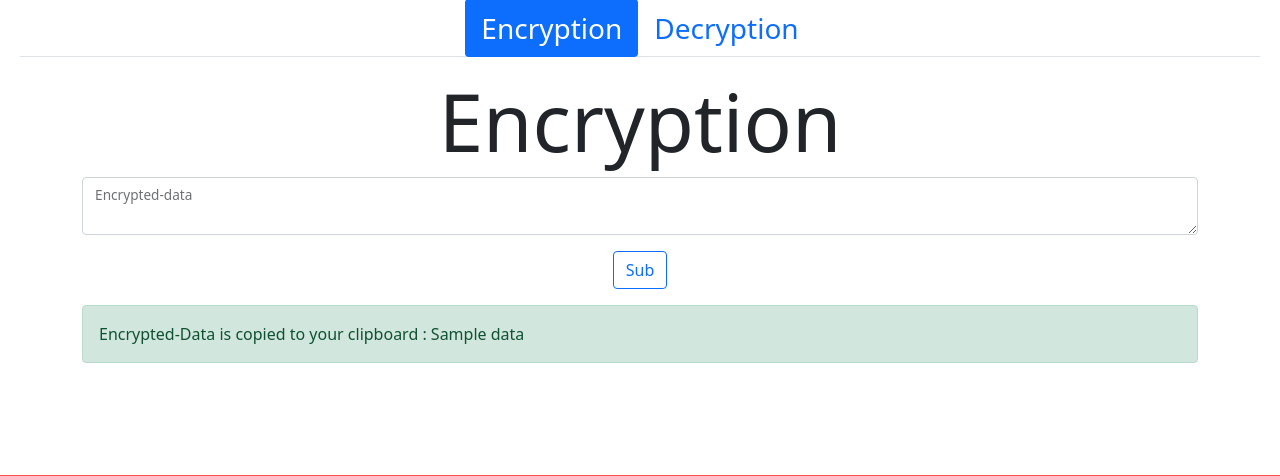
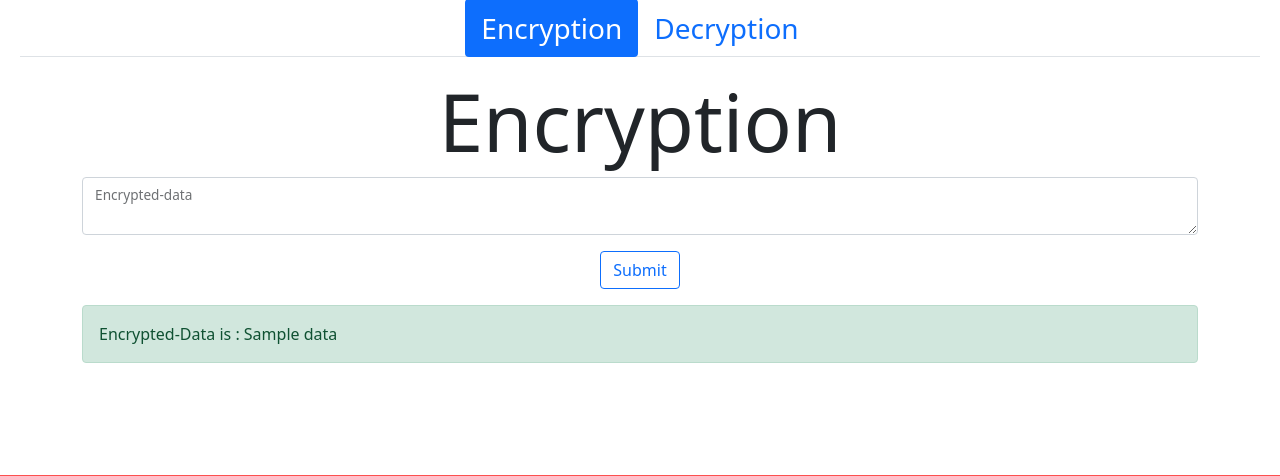
Before and after one commit to PoorneshShiva/Portfolio, a Flask app: template templates/project.html in a window 1280 px wide. Shown: the part 648-1124 px from the top of the page. Run offline with Flask 2, Linux system fonts and the light colour scheme; the template is opened without the code that fills it: most values are stand-ins (such as "Sample title", 1, 10 or a date in 2020); some libraries are stand-ins or nearby versions; some web fonts are replaced.

```diff
--- a/templates/project.html
+++ b/templates/project.html
@@ -89,16 +89,16 @@
                                     <form  class="form-floating" action={{url_for('encryption')}} method="post" >
                                         <textarea class="form-control" id="floatingTextarea" name="encrypted_data" ></textarea>
                                         <label for="floatingTextarea">Encrypted-data</label>
-                                        <button type="submit" value="Submit" onclick="{{url_for('encryption')}}" class="btn btn-outline-primary submit_button">Sub</button>
+                                        <button type="submit" value="Submit" onclick="{{url_for('encryption')}}" class="btn btn-outline-primary submit_button">Submit</button>
                                     </form>
                                 </div>
                                 {% if data and not decryption: %}
                                 <div class="alert alert-success" role="alert">
-                                    Encrypted-Data is copied to your clipboard : {{data}}
+                                    Encrypted-Data is : {{data}}
                                 </div>
                                 {% elif data and decryption: %}
                                 <div class="alert alert-success" role="alert">
-                                    Decrypted-Data is copied to your clipboard : {{data}}
+                                    Decrypted-Data is : {{data}}
                                 </div>
                                 {% endif %}
                             </div>
```
